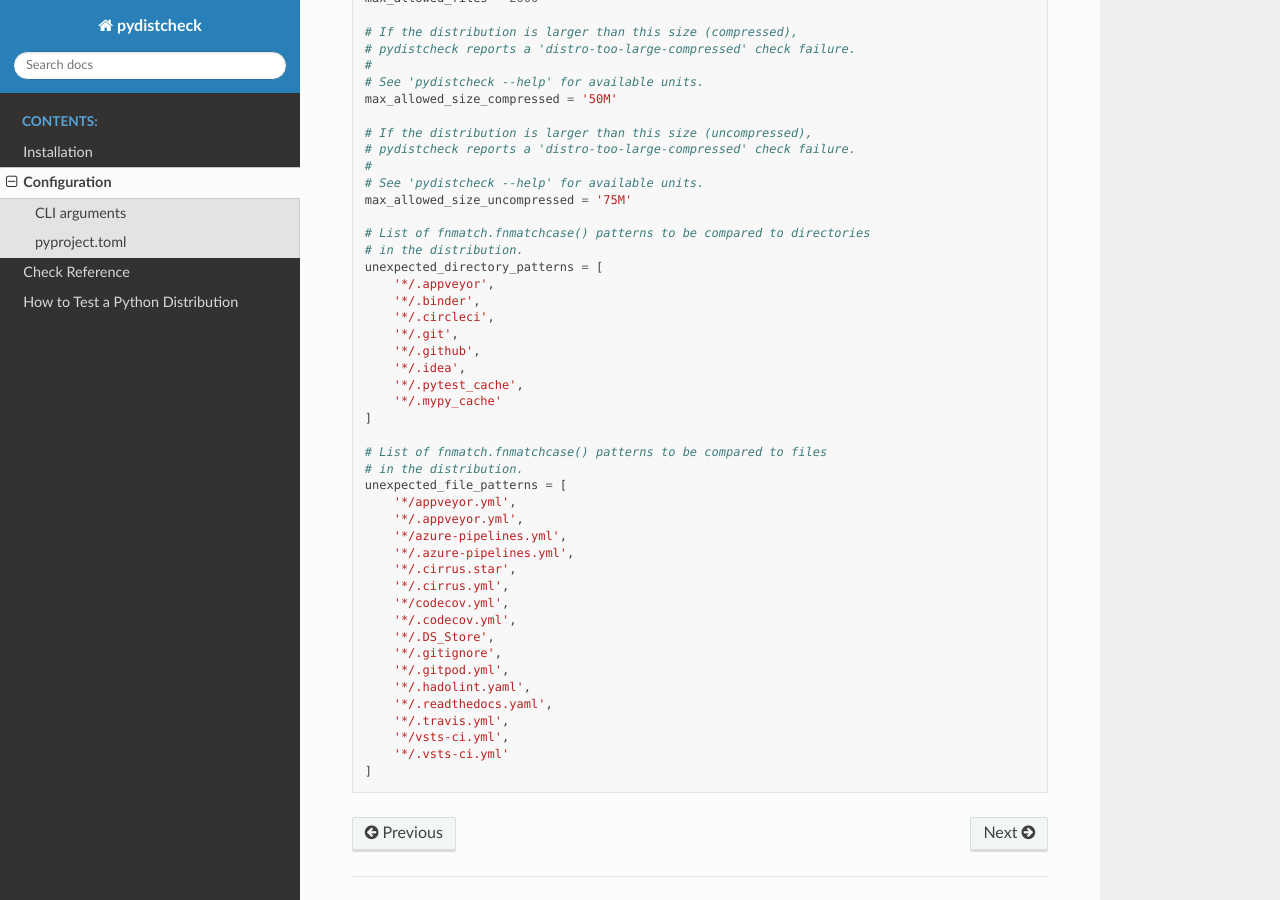
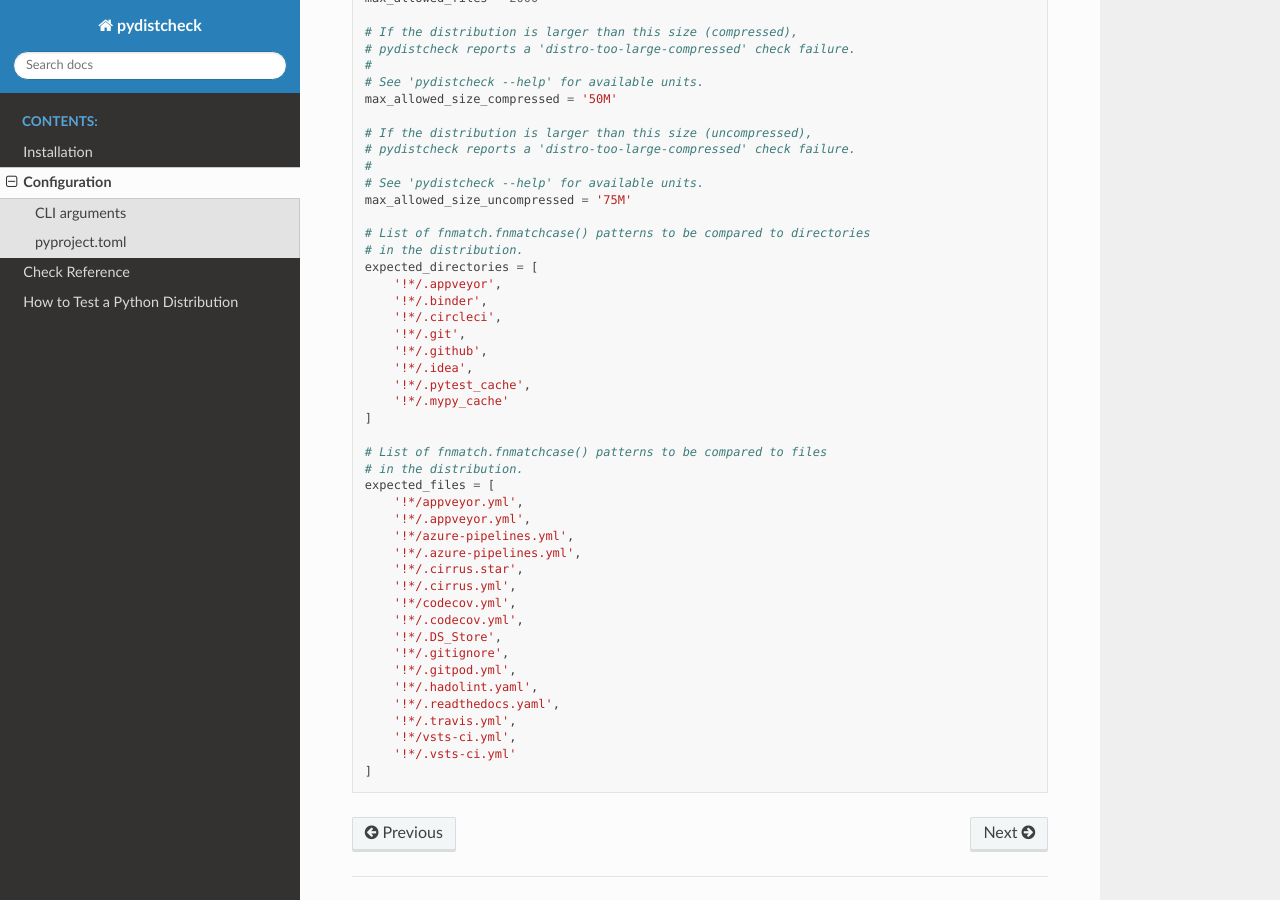
Before and after one commit to jameslamb/pydistcheck, a Sphinx documentation site: the page built from docs/configuration.rst, in a window 1280 px wide and 900 px high, scrolled down 1124 px. Built offline with Sphinx 7.4.7 and the Read the Docs theme 2.0.0, drawn with Linux system fonts in a browser that asks for light colours.

Commit message:
add expected-files check, rename '--unexpected-file-patterns' to '--expected-files' (fixes #233) (#242)

```diff
--- a/docs/_static/defaults.toml
+++ b/docs/_static/defaults.toml
@@ -27,34 +27,34 @@ max_allowed_size_uncompressed = '75M'
 
 # List of fnmatch.fnmatchcase() patterns to be compared to directories
 # in the distribution.
-unexpected_directory_patterns = [
-    '*/.appveyor',
-    '*/.binder',
-    '*/.circleci',
-    '*/.git',
-    '*/.github',
-    '*/.idea',
-    '*/.pytest_cache',
-    '*/.mypy_cache'
+expected_directories = [
+    '!*/.appveyor',
+    '!*/.binder',
+    '!*/.circleci',
+    '!*/.git',
+    '!*/.github',
+    '!*/.idea',
+    '!*/.pytest_cache',
+    '!*/.mypy_cache'
 ]
 
 # List of fnmatch.fnmatchcase() patterns to be compared to files
 # in the distribution.
-unexpected_file_patterns = [
-    '*/appveyor.yml',
-    '*/.appveyor.yml',
-    '*/azure-pipelines.yml',
-    '*/.azure-pipelines.yml',
-    '*/.cirrus.star',
-    '*/.cirrus.yml',
-    '*/codecov.yml',
-    '*/.codecov.yml',
-    '*/.DS_Store',
-    '*/.gitignore',
-    '*/.gitpod.yml',
-    '*/.hadolint.yaml',
-    '*/.readthedocs.yaml',
-    '*/.travis.yml',
-    '*/vsts-ci.yml',
-    '*/.vsts-ci.yml'
+expected_files = [
+    '!*/appveyor.yml',
+    '!*/.appveyor.yml',
+    '!*/azure-pipelines.yml',
+    '!*/.azure-pipelines.yml',
+    '!*/.cirrus.star',
+    '!*/.cirrus.yml',
+    '!*/codecov.yml',
+    '!*/.codecov.yml',
+    '!*/.DS_Store',
+    '!*/.gitignore',
+    '!*/.gitpod.yml',
+    '!*/.hadolint.yaml',
+    '!*/.readthedocs.yaml',
+    '!*/.travis.yml',
+    '!*/vsts-ci.yml',
+    '!*/.vsts-ci.yml'
 ]
```
Also changed, not shown: docs/check-reference.rst (+8 -0 lines), 6 other files.
